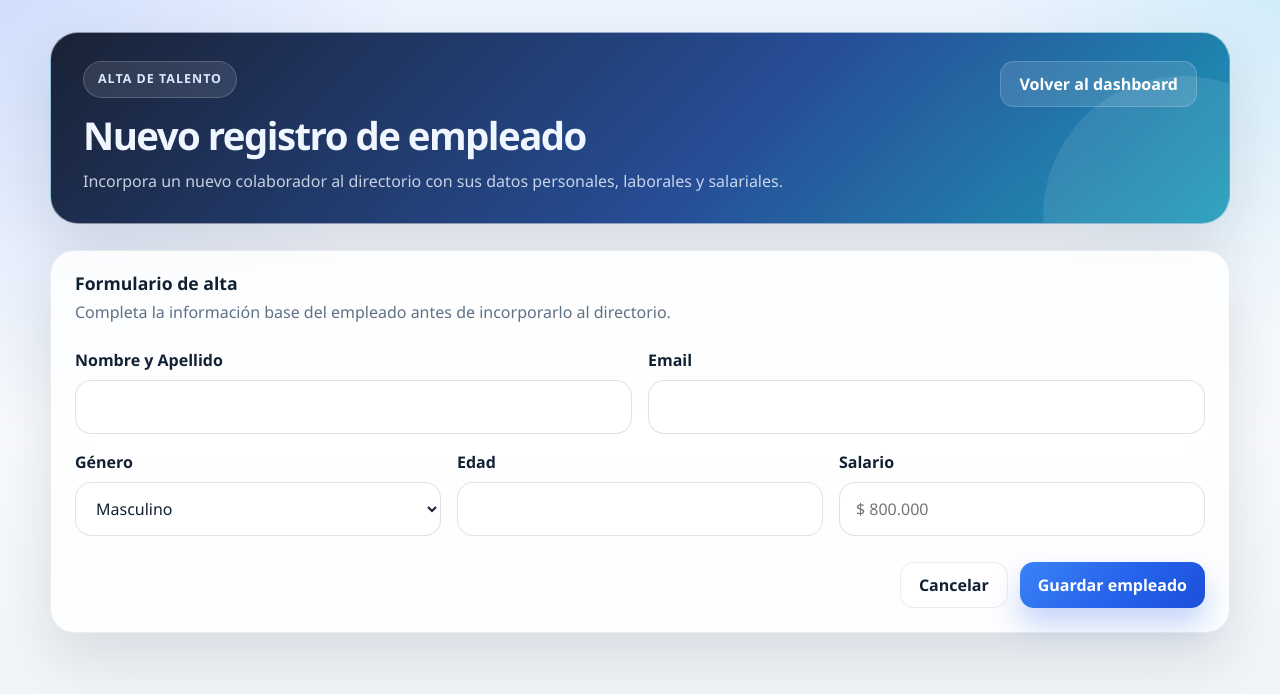
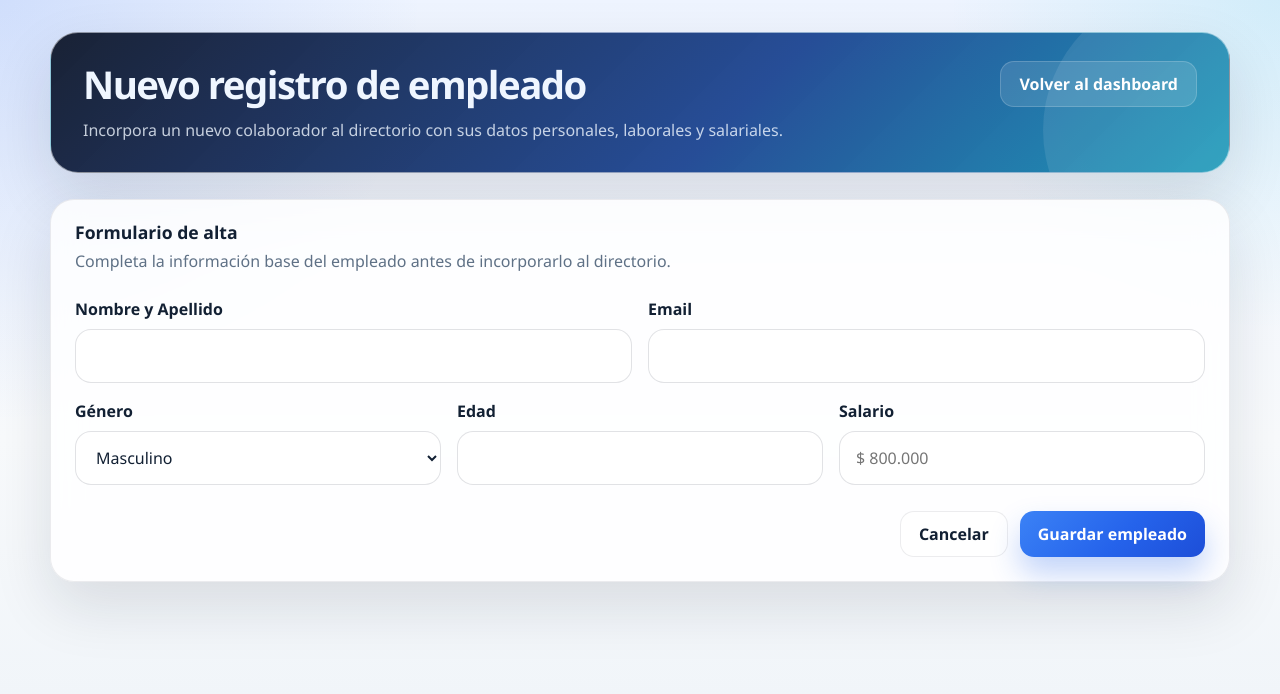
Before and after one commit to JuanArrua/PeopleCore, a React (Create React App) app in the folder client/: page /#/create in a window 1280 px wide. Shown: the top 694 px of the page. Built offline with nearby package versions, Linux system fonts and the light colour scheme; no server answers.

Commit message:
Remove remaining age helper text

```diff
--- a/client/src/elements/Create.jsx
+++ b/client/src/elements/Create.jsx
@@ -50,7 +50,6 @@ function Create() {
         <section className="pc-hero">
           <div className="pc-toolbar">
             <div>
-              <div className="pc-badge">Alta de talento</div>
               <h1 className="pc-title">Nuevo registro de empleado</h1>
               <p className="pc-subtitle">
                 Incorpora un nuevo colaborador al directorio con sus datos personales, laborales y salariales.
```
